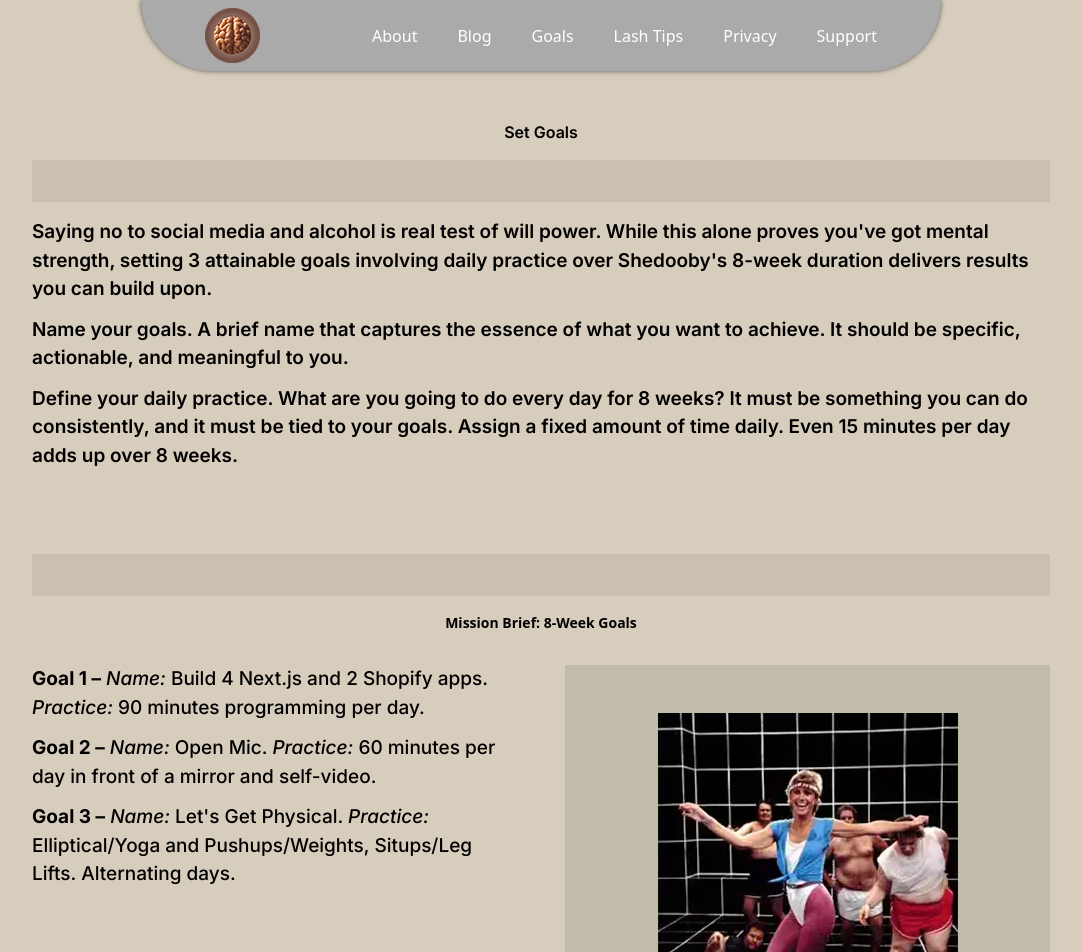
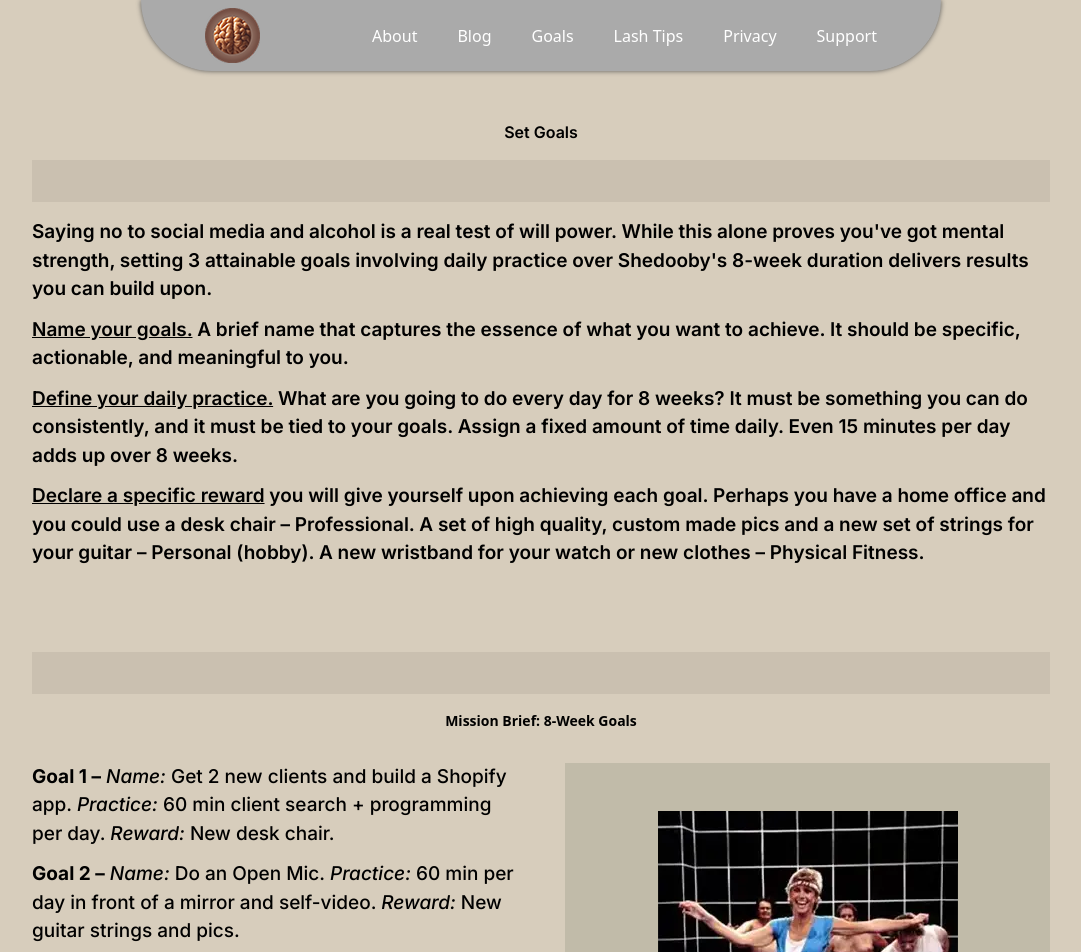
Before and after one commit to DonutsInTheSnow/shedooby.com, a Next.js app: page /setgoals in a window 1280 px wide. Shown: the top 952 px of the page, without its empty margins (99-1180 px from the left). Built offline with nearby package versions, Linux system fonts and the light colour scheme; no server answers.

Commit message:
Mods to goals content.

```diff
--- a/src/app/setgoals/page.tsx
+++ b/src/app/setgoals/page.tsx
@@ -11,9 +11,10 @@ export default function Lashtips() {
         <div className="bg-[#cac0b0] h-[42px] mx-4"></div>
         <div className="grid grid-cols-6 gap-4 lg:gap-12 text-black p-4 font-inter">
           <div className="col-span-12 font-semibold text-[19px]">
-            <p className="pb-3">Saying no to social media and alcohol is real test of will power. While this alone proves you&apos;ve got mental strength, setting 3 attainable goals involving daily practice over Shedooby&apos;s 8-week duration delivers results you can build upon.</p>
-            <p className="pb-3">Name your goals. A brief name that captures the essence of what you want to achieve. It should be specific, actionable, and meaningful to you.</p>
-            <p className="pb-3">Define your daily practice. What are you going to do every day for 8 weeks? It must be something you can do consistently, and it must be tied to your goals. Assign a fixed amount of time daily. Even 15 minutes per day adds up over 8 weeks.</p>
+            <p className="pb-3">Saying no to social media and alcohol is a real test of will power. While this alone proves you&apos;ve got mental strength, setting 3 attainable goals involving daily practice over Shedooby&apos;s 8-week duration delivers results you can build upon.</p>
+            <p className="pb-3"><u>Name your goals.</u> A brief name that captures the essence of what you want to achieve. It should be specific, actionable, and meaningful to you.</p>
+            <p className="pb-3"><u>Define your daily practice.</u> What are you going to do every day for 8 weeks? It must be something you can do consistently, and it must be tied to your goals. Assign a fixed amount of time daily. Even 15 minutes per day adds up over 8 weeks.</p>
+            <p className="pb-3"><u>Declare a specific reward</u> you will give yourself upon achieving each goal. Perhaps you have a home office and you could use a desk chair – Professional. A set of high quality, custom made pics and a new set of strings for your guitar – Personal (hobby). A new wristband for your watch or new clothes – Physical Fitness.</p>
           </div>
         </div>
       </section>
@@ -23,9 +24,9 @@ export default function Lashtips() {
         <p className="text-[14px] text-center text-black font-semibold py-4">Mission Brief: 8-Week Goals</p>
         <div className="grid grid-cols-6 gap-4 lg:gap-12 text-black p-4 font-inter">
           <div className="col-span-6 lg:col-span-3 text-[19px] font-medium">
-            <p className="pb-3"><strong>Goal 1 –</strong> <em>Name:</em> Build 4 Next.js and 2 Shopify apps. <em>Practice:</em> 90 minutes programming per day.</p>
-            <p className="pb-3"><strong>Goal 2 –</strong> <em>Name:</em> Open Mic. <em>Practice:</em> 60 minutes per day in front of a mirror and self-video.</p>
-            <p className="pb-3"><strong>Goal 3 –</strong> <em>Name:</em> Let&apos;s Get Physical. <em>Practice:</em> Elliptical/Yoga and Pushups/Weights, Situps/Leg Lifts. Alternating days.</p>
+            <p className="pb-3"><strong>Goal 1 –</strong> <em>Name:</em> Get 2 new clients and build a Shopify app. <em>Practice:</em> 60 min client search + programming per day. <em>Reward:</em> New desk chair.</p>
+            <p className="pb-3"><strong>Goal 2 –</strong> <em>Name:</em> Do an Open Mic. <em>Practice:</em> 60 min per day in front of a mirror and self-video. <em>Reward:</em> New guitar strings and pics.</p>
+            <p className="pb-3"><strong>Goal 3 –</strong> <em>Name:</em> Let&apos;s Get Physical. <em>Practice:</em> Elliptical/Yoga and Pushups/Weights, Situps/Leg Lifts. Alternating days. <em>Reward:</em> New wristband for your watch or new clothes.</p>
           </div>
           <div className="bg-[#cac0b0] h-[42px] col-span-6 lg:hidden"></div>
           <div className="col-span-6 lg:col-span-3 font-semibold text-[19px]">
```
